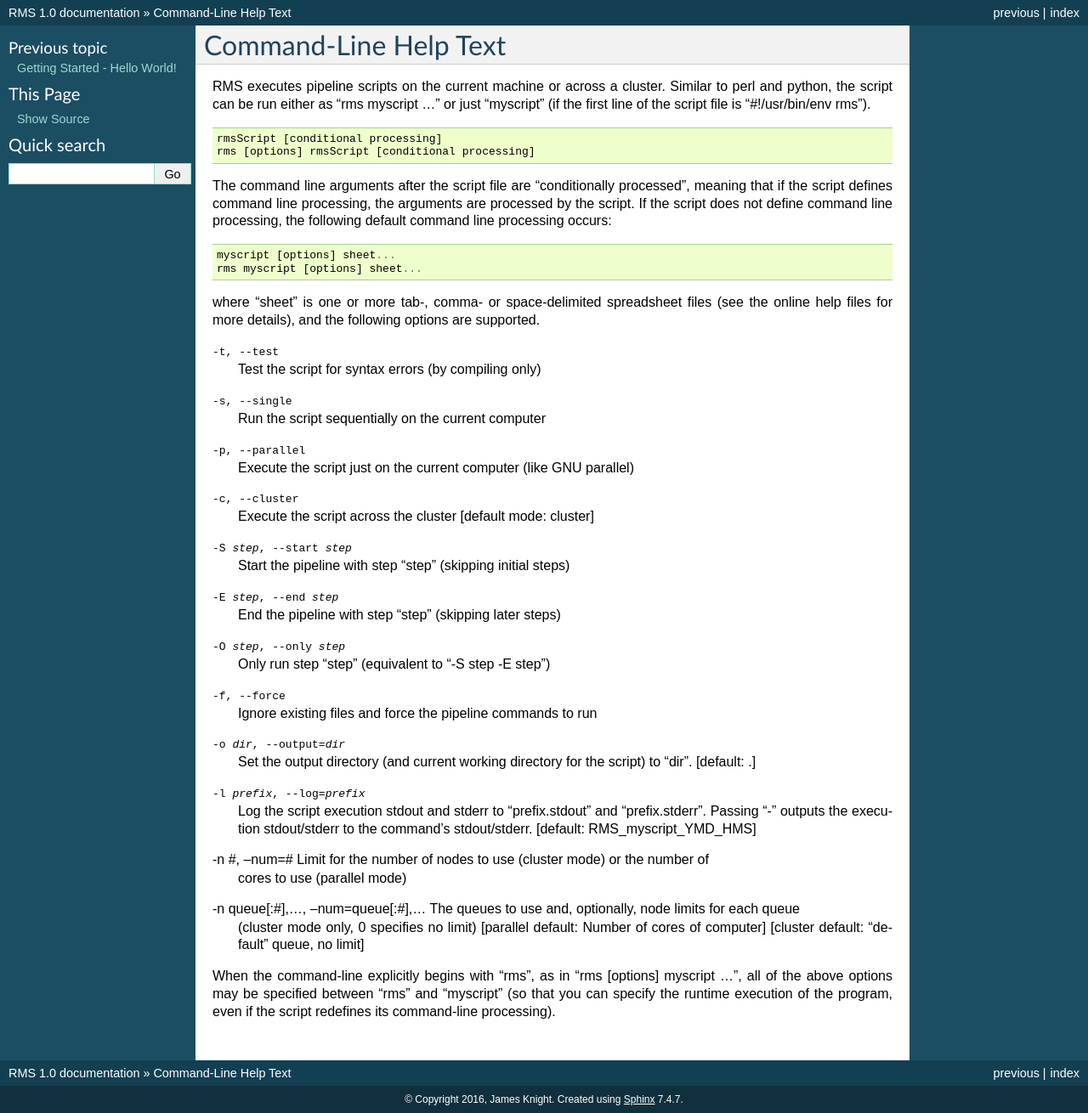
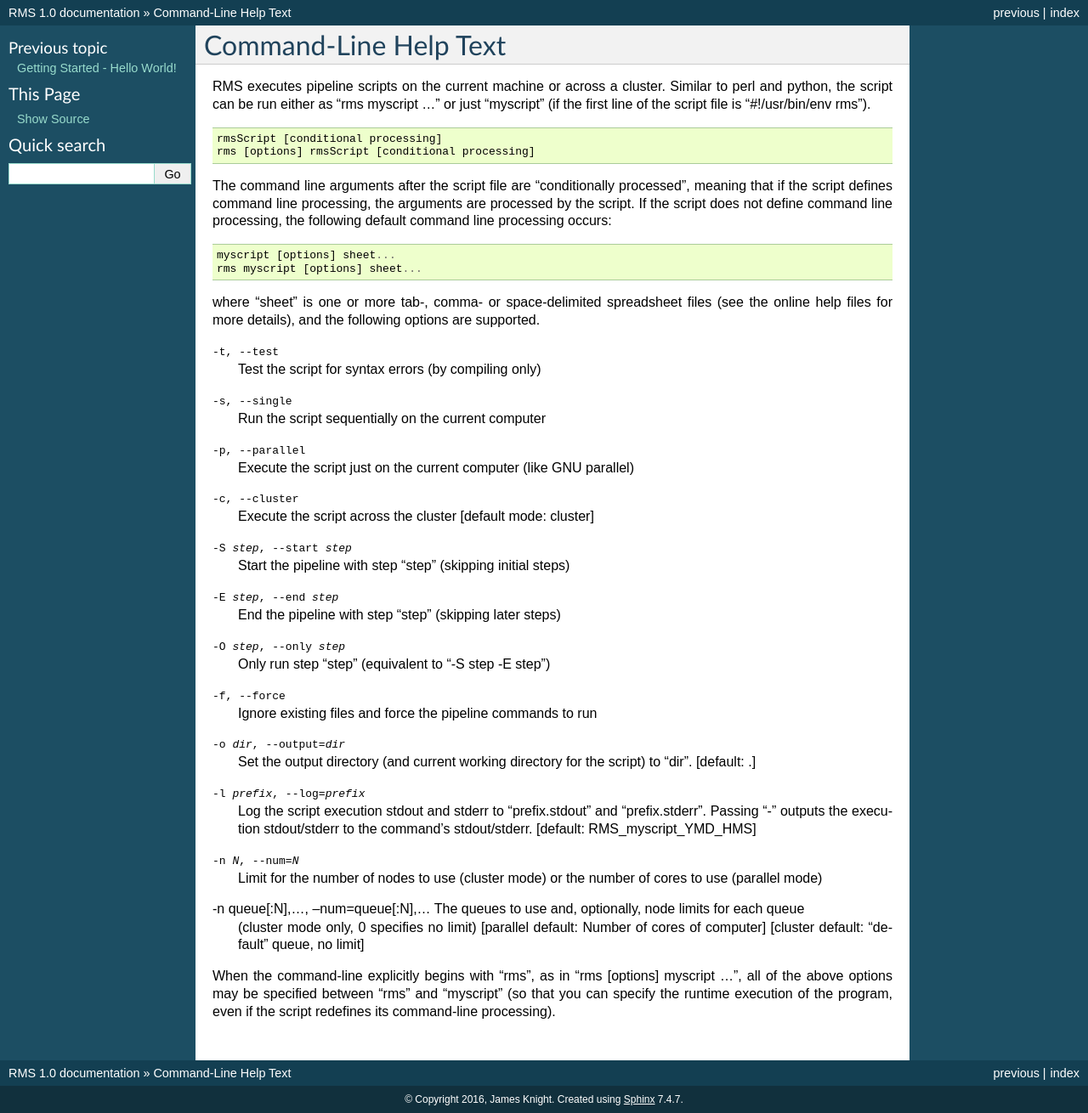
Before and after one commit to knightjimr/rms, a Sphinx documentation site: the page built from docs/clihelp.rst, in a window 1280 px wide. Shown: the whole page at 85% size. Built offline with Sphinx 7.4.7, drawn with Linux system fonts in a browser that asks for light colours.

Commit message:
Next commit

```diff
--- a/docs/clihelp.rst
+++ b/docs/clihelp.rst
@@ -39,9 +39,9 @@ help files for more details), and the following options are supported.
                                         to the command's stdout/stderr.
                                         [default:  RMS_myscript_YMD_HMS]
 
--n \#, --num=\#                           Limit for the number of nodes to use (cluster mode) or the number of
+-n N, --num=N                           Limit for the number of nodes to use (cluster mode) or the number of
                                         cores to use (parallel mode)
--n queue[:\#],..., --num=queue[:\#],...   The queues to use and, optionally, node limits for each queue
+-n queue[:N],..., --num=queue[:N],...   The queues to use and, optionally, node limits for each queue
                                         (cluster mode only, 0 specifies no limit)
                                         [parallel default:  Number of cores of computer]
                                         [cluster default:  "default" queue, no limit]
```
